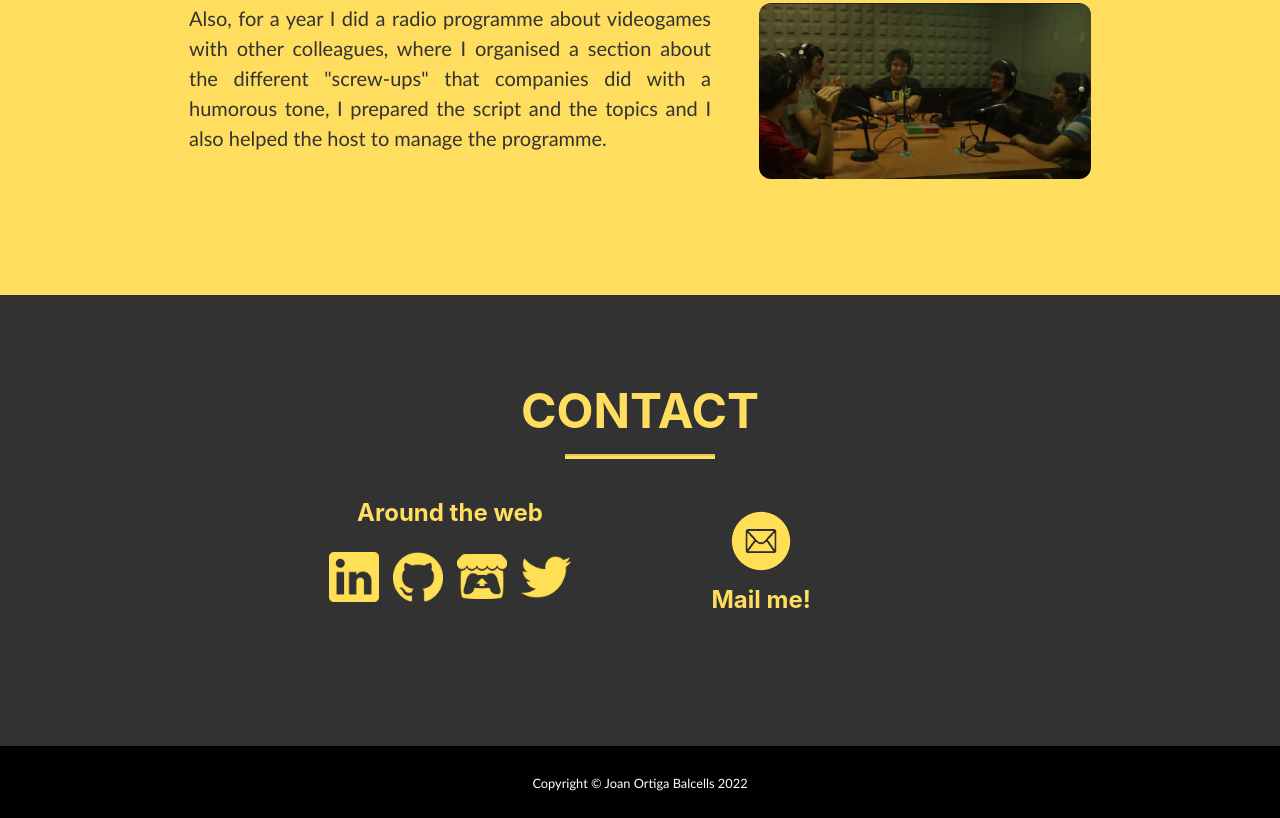
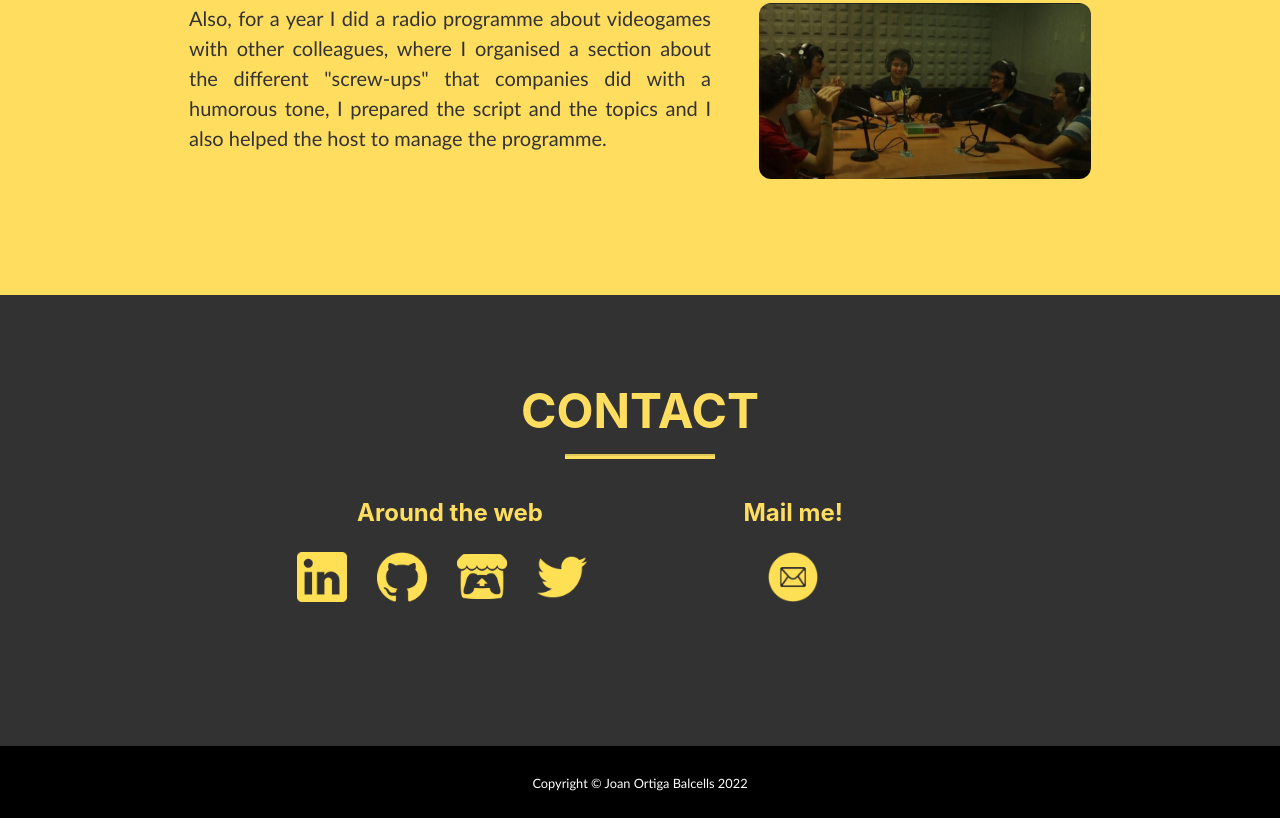
Before and after one commit to JoanOrtiga/JoanOrtiga.github.io, a plain HTML site: page index.html in a window 1280 px wide. Shown: the part 4098-4916 px from the top of the page. Drawn offline with nearby package versions, Linux system fonts and the light colour scheme; a web font is replaced by a local one.

Commit message:
Updated contact me section

```diff
--- a/index.html
+++ b/index.html
@@ -630,16 +630,16 @@
                 <div class="row justify-content-center align-items-center">
                     <div class="mb-5 mb-lg-5">
                         <h4 class="mb-4 text-secondary" style="text-align: center;">Around the web</h4>
-                        <a href="https://www.linkedin.com/in/joanortigabalcells/" target="_blank"><img src="assets/img/icons/linkedin.png"width="50px"></a>
-                        <a class="socialIcons" href="https://github.com/JoanOrtiga" target="_blank"><img src="assets/img/icons/github.png" width="50px"></a>
-                        <a class="socialIcons" href="https://joanstark.itch.io/" target="_blank"><img src="assets/img/icons/itch.io.png" width="50px"></a>
-                        <a class="socialIcons" href="https://twitter.com/joanortigadev" target="_blank"><img src="assets/img/icons/twitter.png"width="50px"></a>
+                        <a href="https://www.linkedin.com/in/joanortigabalcells/" target="_blank"><img src="assets/img/icons/linkedin.png"width="50px" style="margin-right: 1rem;"></a>
+                        <a class="socialIcons" href="https://github.com/JoanOrtiga" target="_blank"><img src="assets/img/icons/github.png" width="50px" style="margin-right: 1rem;"></a>
+                        <a class="socialIcons" href="https://joanstark.itch.io/" target="_blank"><img src="assets/img/icons/itch.io.png" width="50px" style="margin-right: 1rem;"></a>
+                        <a class="socialIcons" href="https://twitter.com/joanortigadev" target="_blank"><img src="assets/img/icons/twitter.png"width="50px" style="margin-right: 1rem;"></a>
                     </div>
-                    <div class="col-lg-4">
+                    <div class="mb-5 col-lg-4">
                         <div class="d-flex flex-column align-items-center">
-                            <a href="mailto:joanorba@gmail.com" target="_blank"><img src="assets/img/icons/email.png" width="60px"></a>
-                            <a class="lead font-weight-bold" style="margin-top: 15px;"   href="mailto:joanorba@gmail.com"><h4 class="mb-4 text-secondary">Mail me!</h4></a>
-
+                            <a class="lead font-weight-bold" href="mailto:joanorba@gmail.com"><h4 class="mb-4 text-secondary" style="text-align: center;">Mail me!</h4>
+                            <!--<a class="lead font-weight-bold" href="mailto:joanorba@gmail.com"><h4 class="mb-4 text-secondary">Mail me!</h4></a>-->
+                            <a href="mailto:joanorba@gmail.com" target="_blank"><img src="assets/img/icons/email.png" width="50px"></a>
                         </div>
                     </div>
                 </div>
```
